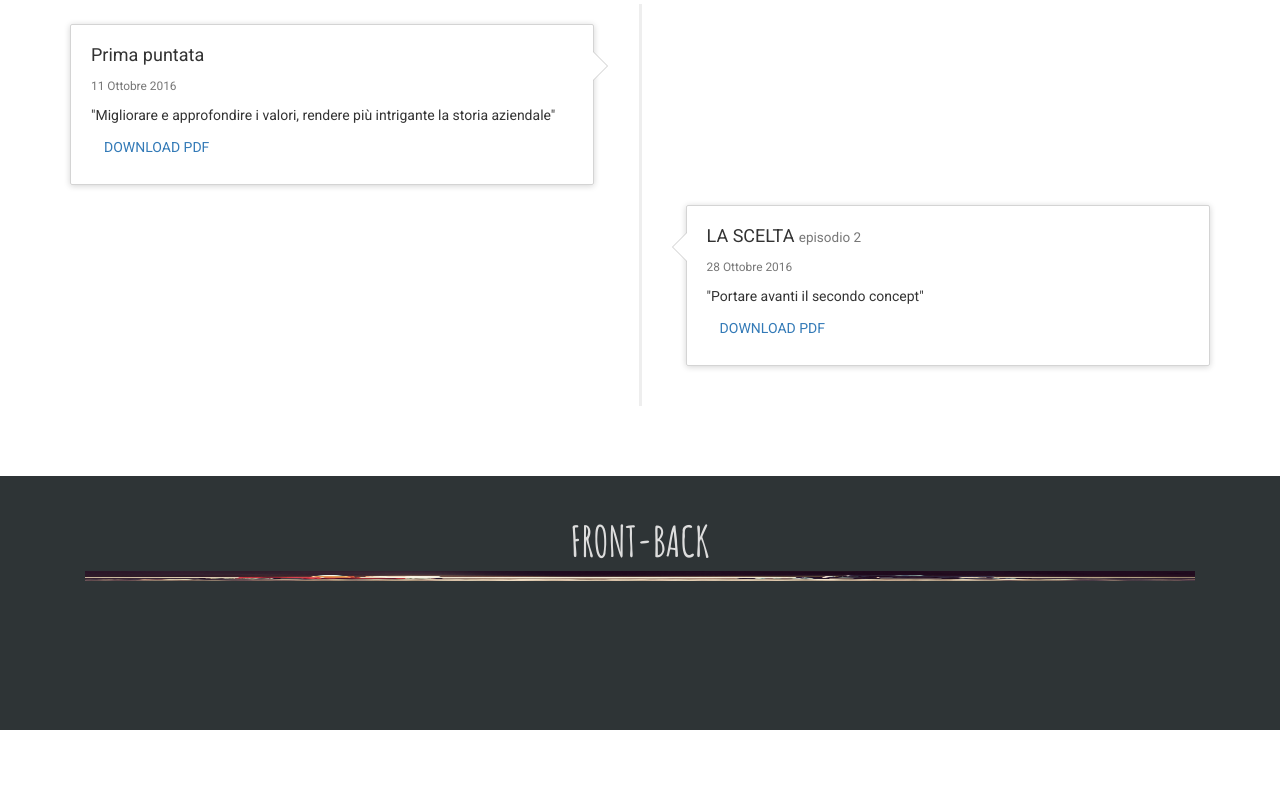
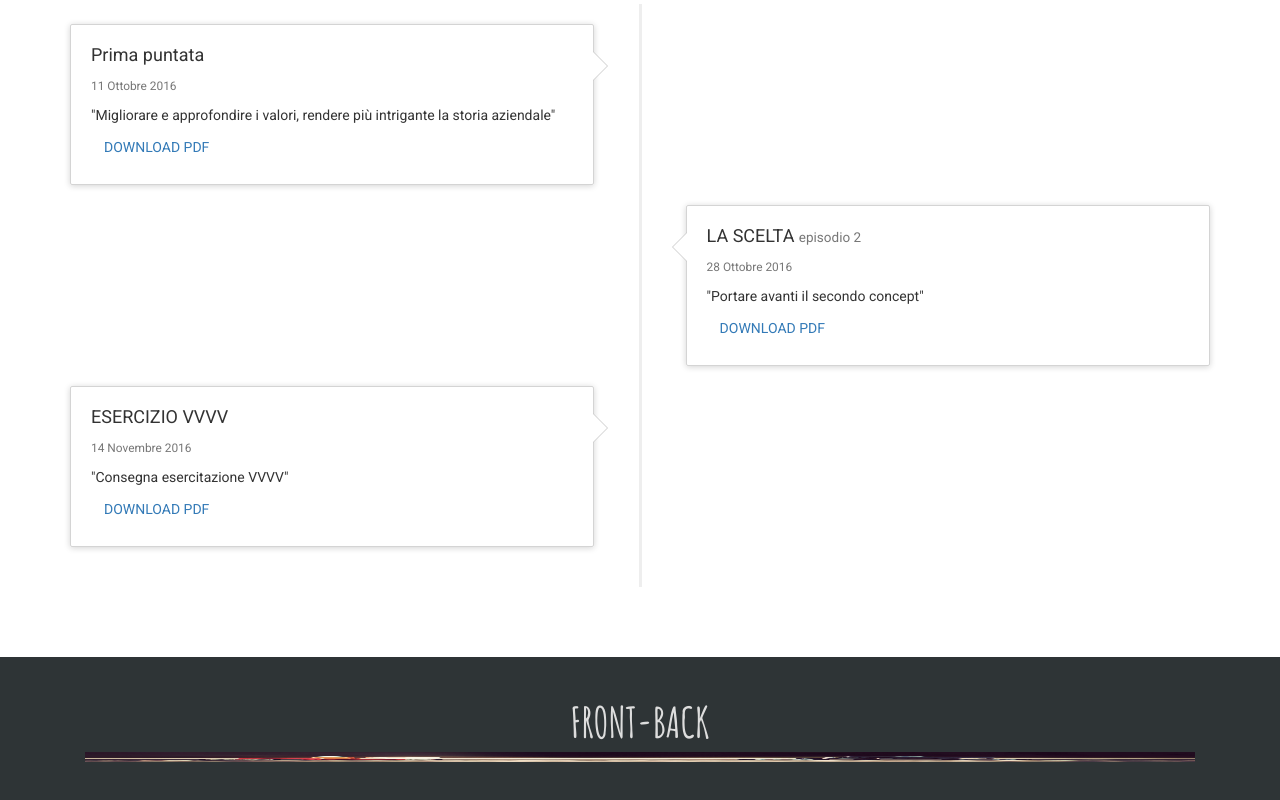
Before and after one commit to LiukVi/LiukVi.github.io, a plain HTML site: page index.html in a window 1280 px wide. Shown: the part 2488-3288 px from the top of the page. Before the commit the page ends 3218 px from the top, so only its background shows below. Drawn offline with nearby package versions, Linux system fonts and the light colour scheme; files whose address does not match are found by name; a web font is replaced by a local one.

Commit message:
aggiunta consegna

```diff
--- a/index.html
+++ b/index.html
@@ -179,6 +179,22 @@
                     </div>
                   </div>
                 </li>
+                <li>
+                  <div class="timeline-panel">
+                  <div class="timeline-heading">
+                      <h4 class="timeline-title">ESERCIZIO VVVV </h4>
+                      <p><small class="text-muted"> 14 Novembre 2016</small></p>
+                    </div>
+                    <div class="timeline-body">
+                      <p>"Consegna esercitazione VVVV"</p>
+                      <p>
+                        <a class= "btn btn-secondary" href="https://drive.google.com/open?id=0B5L2AF4pPgo0SEhZTEl4TW93R3c" role="button" target="_blank">DOWNLOAD PDF</a>
+                    </p>
+                    </div>
+
+                    </div>
+                  </div>
+                </li>
             </ul>
             </div>
 
```
